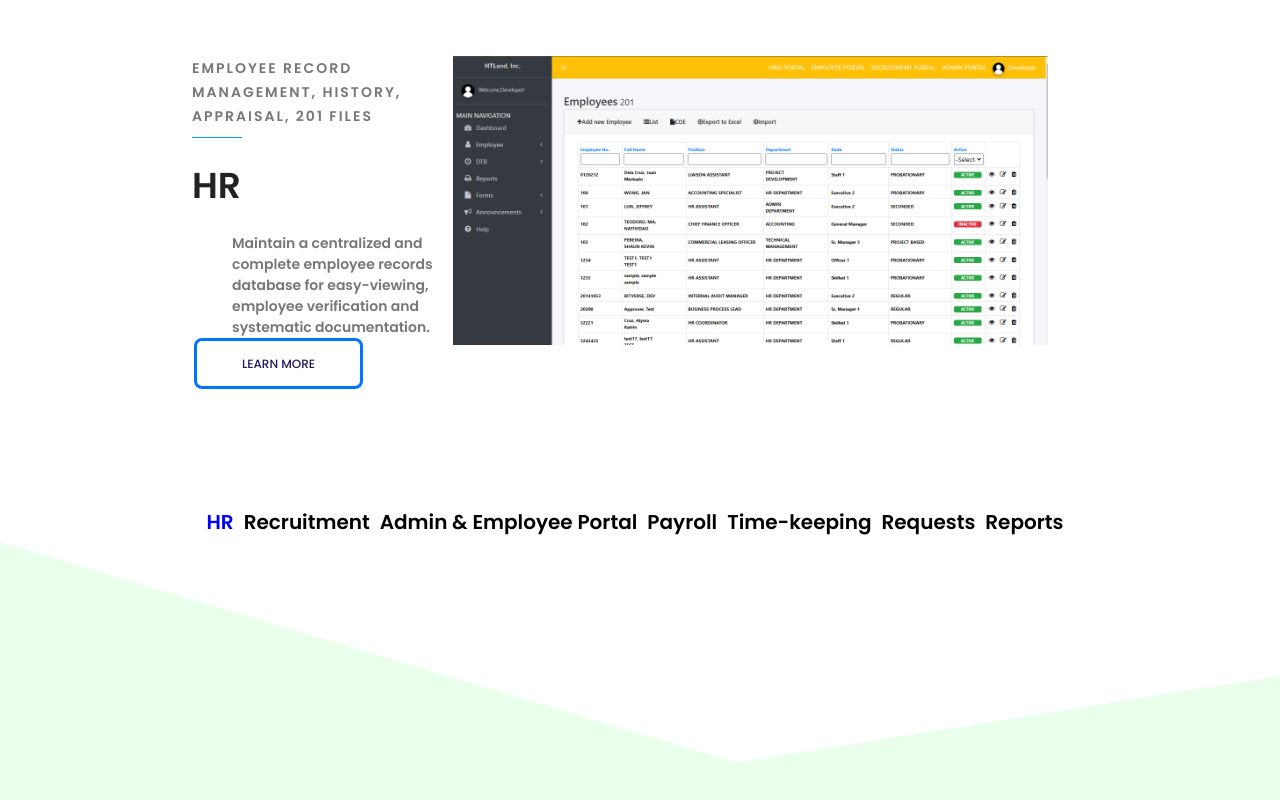
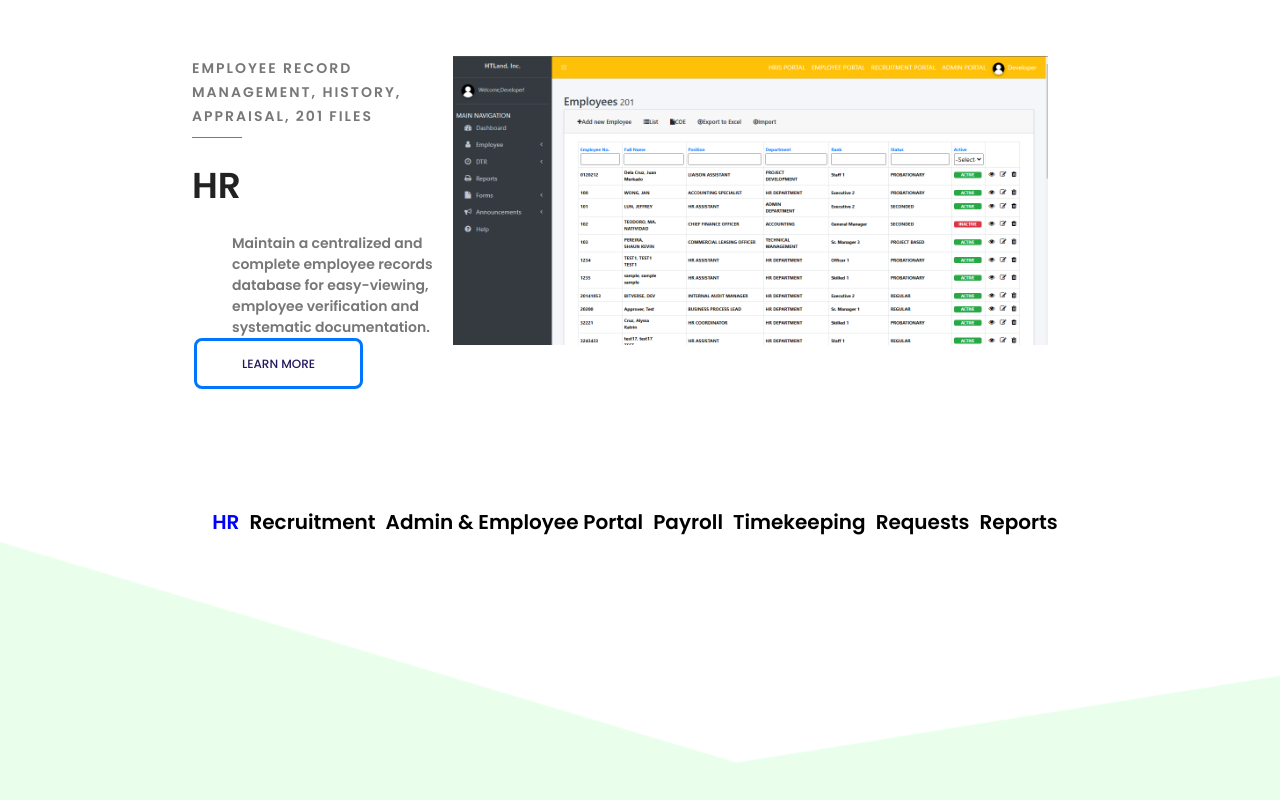
Before and after one commit to BitverseDevs/ftp-website, a React (Create React App) app: page / in a window 1280 px wide. Shown: the part 2526-3326 px from the top of the page. Built offline with nearby package versions, Linux system fonts and the light colour scheme.

Commit message:
fix: timekeeping typewrite bug fix

```diff
--- a/src/data/sitehome.js
+++ b/src/data/sitehome.js
@@ -243,7 +243,7 @@ export const productCarouselHome = [
         id: 'pch05',
         sectionTitle: {
             featMsg: 'Time-in/out easily. Biometrics, Management of Leaves, Overtime, Night differential, and Shifts',
-            title: 'Time-keeping',
+            title: 'Timekeeping',
             desc: 'Everything you need to easily track and manage your employees time and attendance using automated, efficient and customizable management tools that can be integrated to your biometric system.',
         },
         srcTitle: 'LEARN MORE',
```
